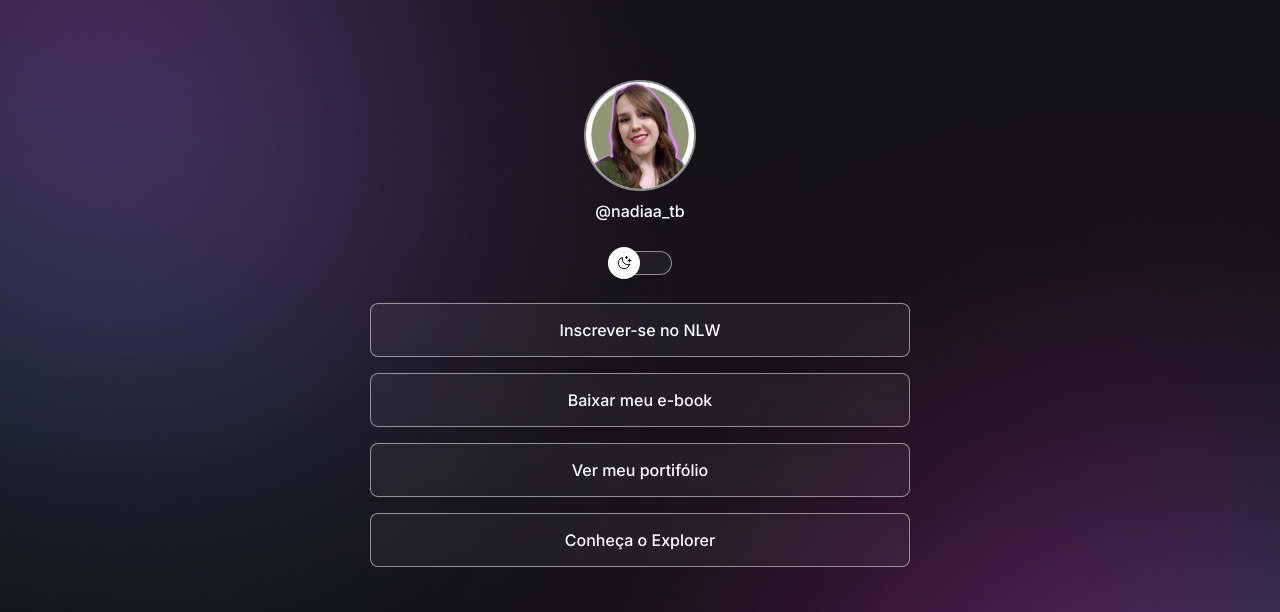
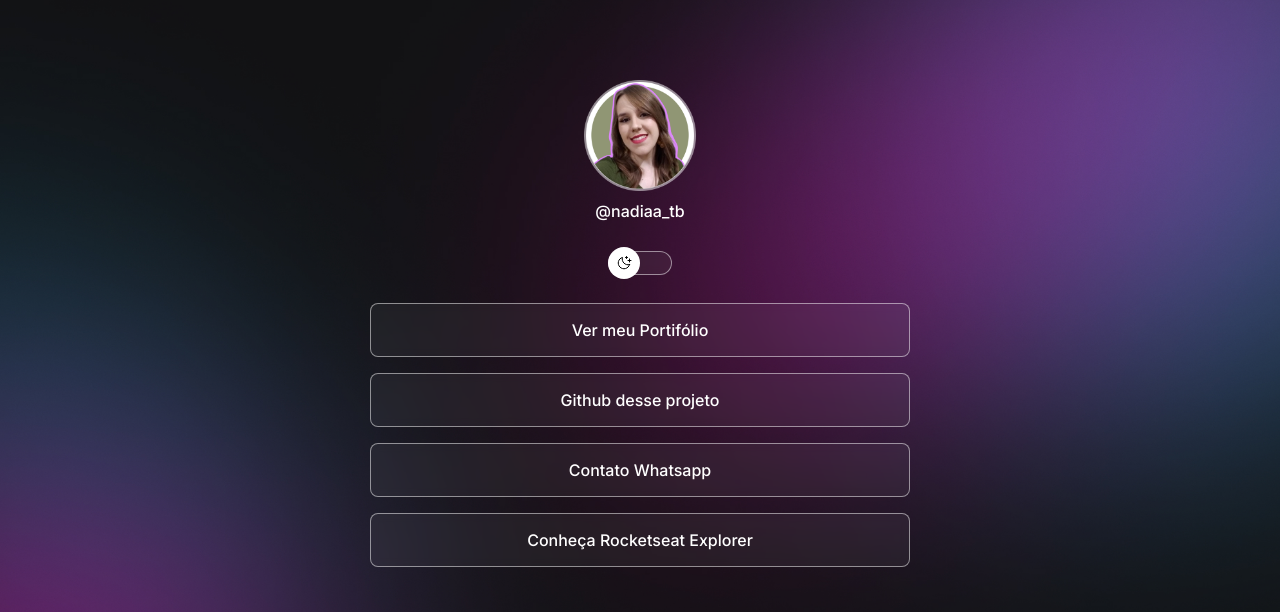
Before and after one commit to nadiatbompani/primeiro-projeto, a plain HTML site: page index.html in a window 1280 px wide. Shown: the top 612 px of the page. Drawn offline with nearby package versions, Linux system fonts and the light colour scheme.

Commit message:
bg media queries and links adjust

```diff
--- a/index.html
+++ b/index.html
@@ -23,17 +23,17 @@
             <span></span>
         </div>
         <ul>
-            <li>
-                <a href="#">Inscrever-se no NLW</a>
+             <li>
+                <a href="https://www.behance.net/nadiaa_tb" target="_blank">Ver meu Portifólio</a>
+            </li>
+                       <li>
+                <a href="https://github.com/nadiatbompani">Github desse projeto</a>
             </li>
             <li>
-                <a href="#">Baixar meu e-book</a>
+                <a href="https://wa.me/+5547988968534">Contato Whatsapp</a>
             </li>
             <li>
-                <a href="https://www.behance.net/nadiaa_tb" target="_blank">Ver meu portifólio</a>
-            </li>
-            <li>
-                <a href="https://www.rocketseat.com.br/explorer" target="_blank">Conheça o Explorer</a>
+                <a href="https://www.rocketseat.com.br/explorer" target="_blank">Conheça Rocketseat Explorer</a>
             </li>
         </ul>
         <div id="social-links">
--- a/style.css
+++ b/style.css
@@ -155,3 +155,14 @@ footer {
     text-align: center;
     font-size: 14px;
     }
+
+    /* media queries */
+    @media (min-width: 700px) {
+        :root {
+            --bg-url: url(./assets/bg-desktop-dark.jpg);
+        }
+
+        .light {
+            --bg-url: url(./assets/bg-desktop-light.jpg);
+        }
+    }
```
Also changed, not shown: assets/bg-desktop-dark.jpg (added), assets/bg-desktop-light.jpg (added).
